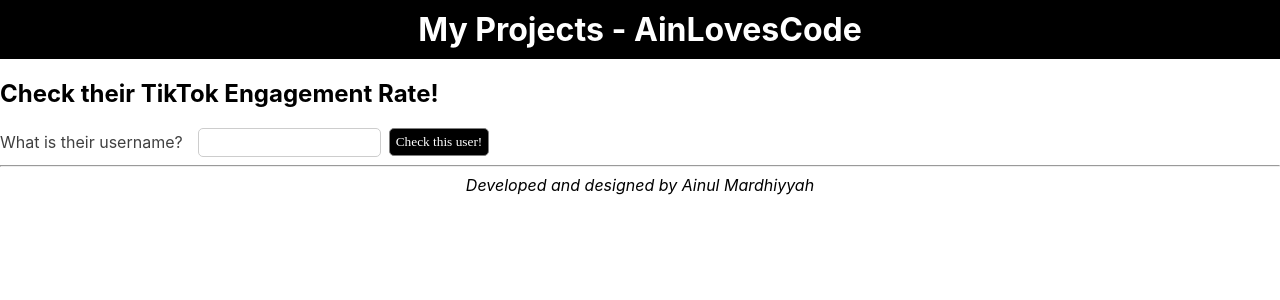
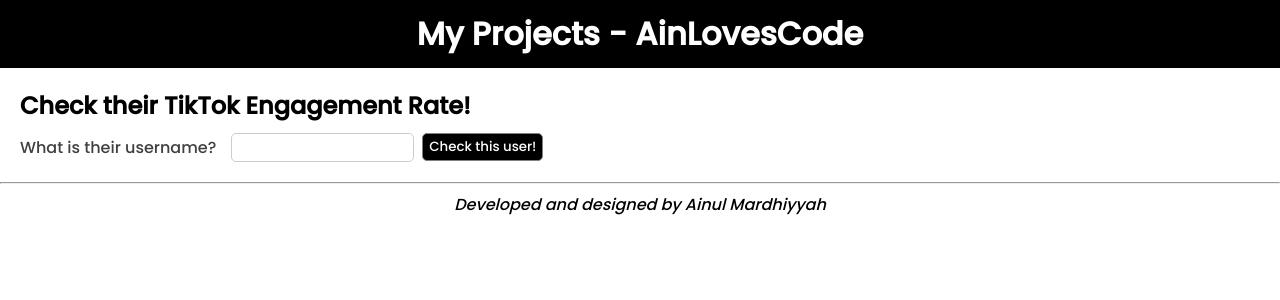
Before and after one commit to ainlovescode/tiktok-stats-app, a React (Create React App) app in the folder frontend/: page / in a window 1280 px wide. Shown: the top 300 px of the page. Built offline with nearby package versions, Linux system fonts and the light colour scheme.

Commit message:
#2 [Ain] Improve global styling

```diff
--- a/frontend/src/index.css
+++ b/frontend/src/index.css
@@ -1,13 +1,8 @@
+@import url('https://fonts.googleapis.com/css2?family=Poppins:wght@500&display=swap');
+
 body {
   margin: 0;
-  font-family: -apple-system, BlinkMacSystemFont, 'Segoe UI', 'Roboto', 'Oxygen',
-    'Ubuntu', 'Cantarell', 'Fira Sans', 'Droid Sans', 'Helvetica Neue',
-    sans-serif;
+  font-family: 'Poppins', sans-serif;
   -webkit-font-smoothing: antialiased;
   -moz-osx-font-smoothing: grayscale;
 }
-
-code {
-  font-family: source-code-pro, Menlo, Monaco, Consolas, 'Courier New',
-    monospace;
-}
--- a/frontend/src/pages/App/App.css
+++ b/frontend/src/pages/App/App.css
@@ -1,3 +1,13 @@
 .App {
   text-align: center;
+  font-family: 'Poppins', sans-serif;
 }
+
+.content {
+  margin-left: 20px;
+  margin-right: 20px;
+}
+
+.content * {
+  margin-bottom: 10px;
+}
```
